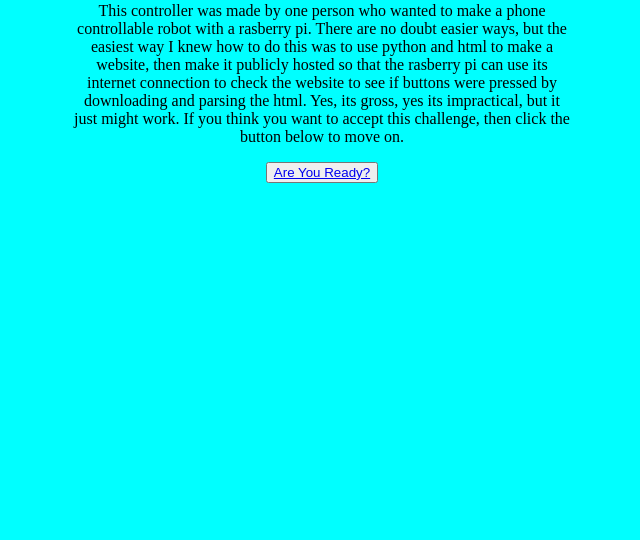
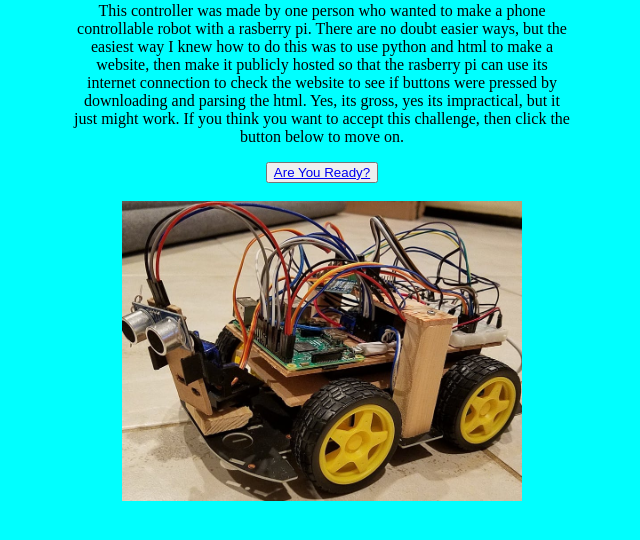
Before and after one commit to Tobiasc14/myRobotWebsite, a Django app: page /controls/ in a window 1280 px wide. Shown: the part 186-726 px from the top of the page, without its empty margins (318-958 px from the left). Run offline with Django 3.2, Linux system fonts and the light colour scheme.

Commit message:
Tried to add an image, turns out I can't since its technically still on my computer

```diff
--- a/controls/templates/controls/controls.html
+++ b/controls/templates/controls/controls.html
@@ -33,11 +33,11 @@
     <div class="center">
         <button type="button"><a href="/controls/areyouready">
             Are You Ready?</a></button>
+        <br>
+        <br>
+        <img src="/picar.JPEG" alt="Rasberry Pi Car" width = 400>
+
     </div>
-
-
-
-
 
 
 </body>
```
Also changed, not shown: controls/templates/controls/picar.JPEG (added).
